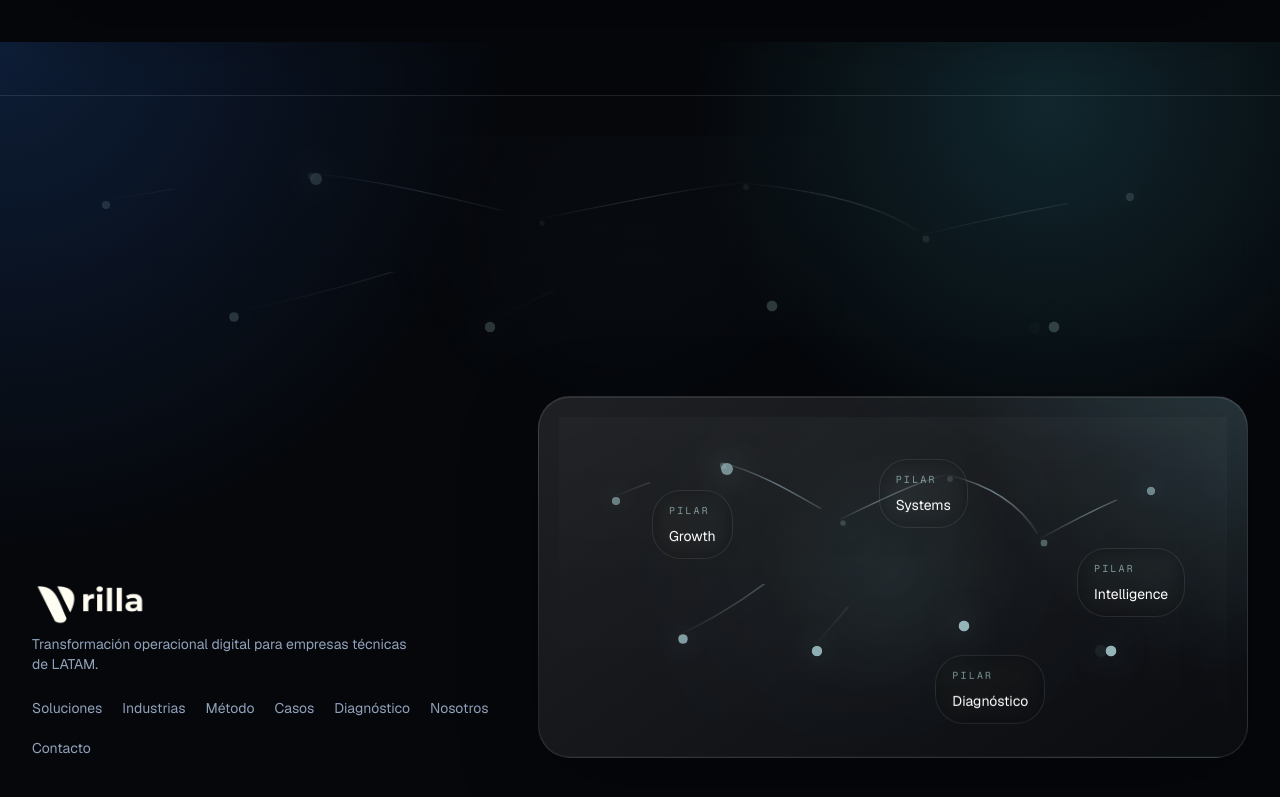
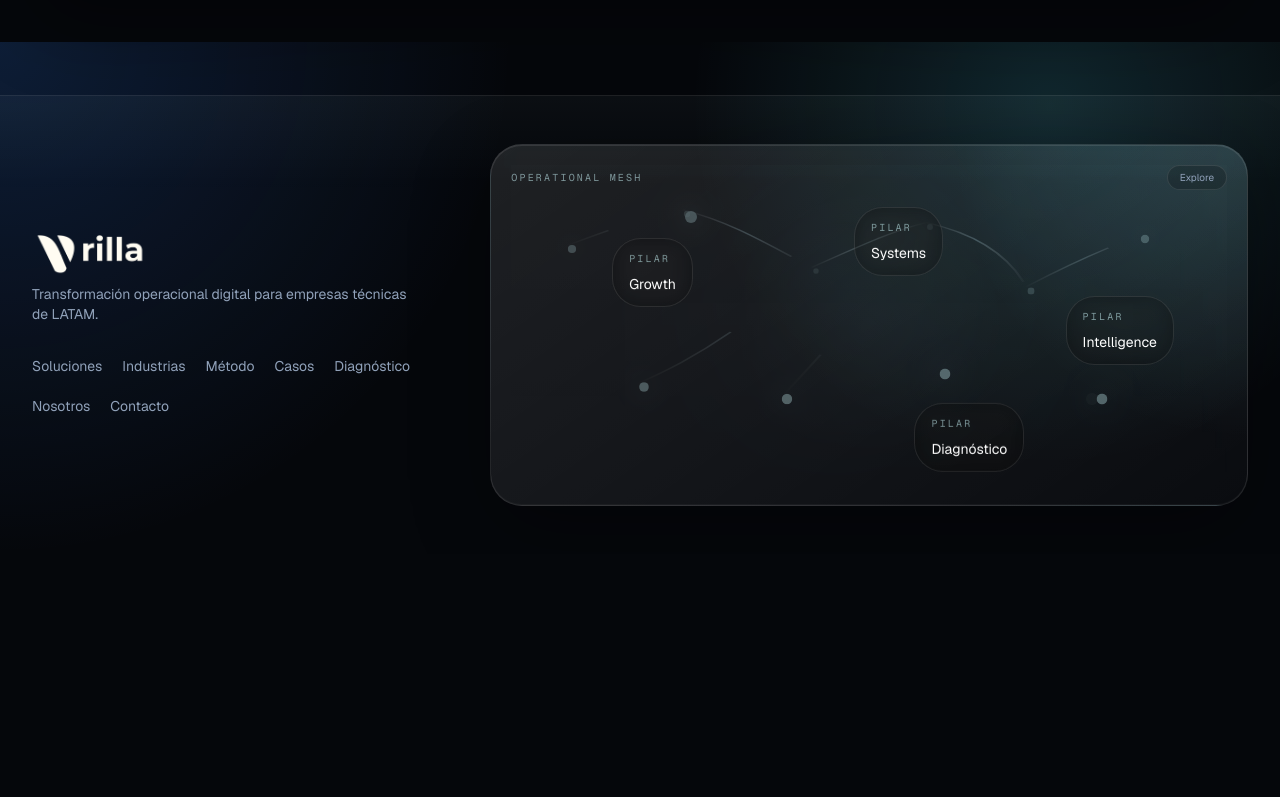
Before and after one commit to antoniobravocabanillas/vrilla.latam, a Next.js app: page /casos in a window 1280 px wide. Shown: the part 2358-3155 px from the top of the page. After the commit the page ends 2912 px from the top, so only its background shows below. Built offline with nearby package versions, Linux system fonts and the light colour scheme.

Commit message:
refine operational mesh footer

```diff
--- a/src/components/operational-mesh.tsx
+++ b/src/components/operational-mesh.tsx
@@ -117,8 +117,14 @@ const pillarNodes = [
 
 export function MeshPillarNav() {
   return (
-    <div className="relative min-h-[320px] overflow-hidden rounded-[2rem] border border-white/10 p-5 surface-panel">
-      <OperationalMesh variant="compact" className="absolute inset-0 rounded-none opacity-70" />
+    <div className="relative min-h-[280px] overflow-hidden rounded-[2rem] border border-white/10 p-5 surface-panel">
+      <OperationalMesh variant="compact" className="absolute inset-0 rounded-none opacity-35" />
+      <div className="absolute inset-x-5 top-5 flex items-center justify-between">
+        <p className="font-mono text-[10px] uppercase tracking-[0.22em] text-cyan-100/55">Operational mesh</p>
+        <span className="rounded-full border border-white/10 bg-black/20 px-3 py-1 text-[10px] text-slate-400">
+          Explore
+        </span>
+      </div>
       {pillarNodes.map((pillar, index) => (
         <motion.div
           key={pillar.label}
@@ -129,7 +135,7 @@ export function MeshPillarNav() {
         >
           <Link
             href={pillar.href}
-            className="group block rounded-2xl border border-white/10 bg-black/30 px-4 py-3 backdrop-blur-md transition hover:border-cyan-100/40 hover:bg-white/[0.08]"
+            className="group block rounded-2xl border border-white/10 bg-black/35 px-4 py-3 backdrop-blur-md transition hover:border-cyan-100/40 hover:bg-white/[0.08]"
           >
             <p className="font-mono text-[10px] uppercase tracking-[0.22em] text-cyan-100/55">Pilar</p>
             <p className="mt-2 text-sm text-white">{pillar.label}</p>
--- a/src/components/site-footer.tsx
+++ b/src/components/site-footer.tsx
@@ -6,10 +6,10 @@ import { navItems } from "@/components/site-data";
 
 export function SiteFooter() {
   return (
-    <footer className="relative overflow-hidden border-t border-white/10 py-10">
-      <OperationalMesh variant="footer" className="absolute inset-0 rounded-none opacity-20" />
-      <div className="container-shell relative grid gap-8 lg:grid-cols-[0.8fr_1.2fr] lg:items-end">
-        <div className="flex flex-col gap-6 text-sm text-slate-400">
+    <footer className="relative overflow-hidden border-t border-white/10 py-12">
+      <div className="absolute inset-x-0 top-0 h-24 bg-gradient-to-b from-cyan-100/[0.04] to-transparent" />
+      <div className="container-shell relative grid gap-8 lg:grid-cols-[0.72fr_1.28fr] lg:items-center">
+        <div className="flex flex-col gap-8 text-sm text-slate-400">
           <div>
             <Image src="/brand/vrilla-logo.png" alt="VRILLA" width={118} height={42} className="h-auto w-[118px]" />
             <p className="mt-2 max-w-sm">Transformación operacional digital para empresas técnicas de LATAM.</p>
```
